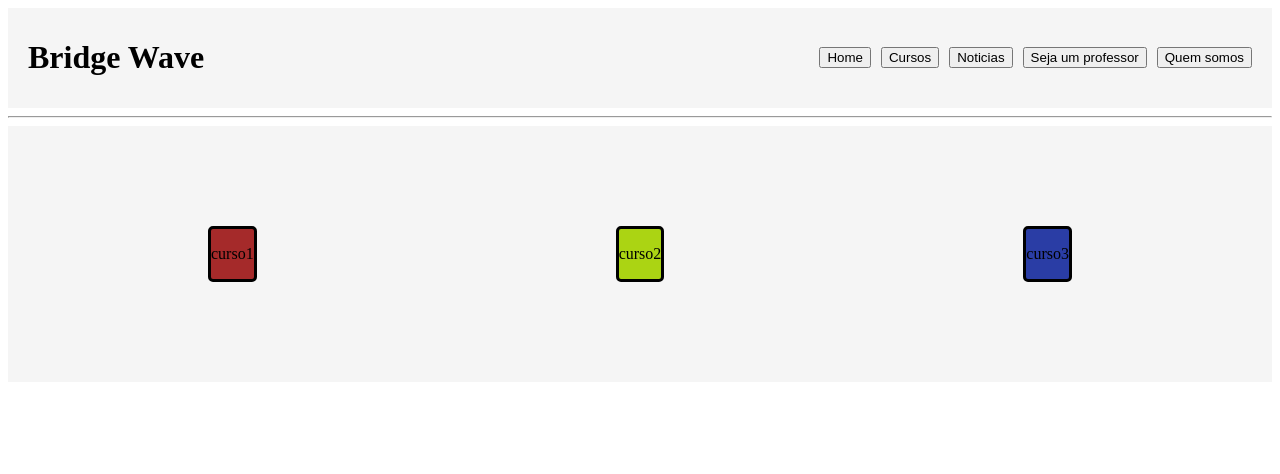
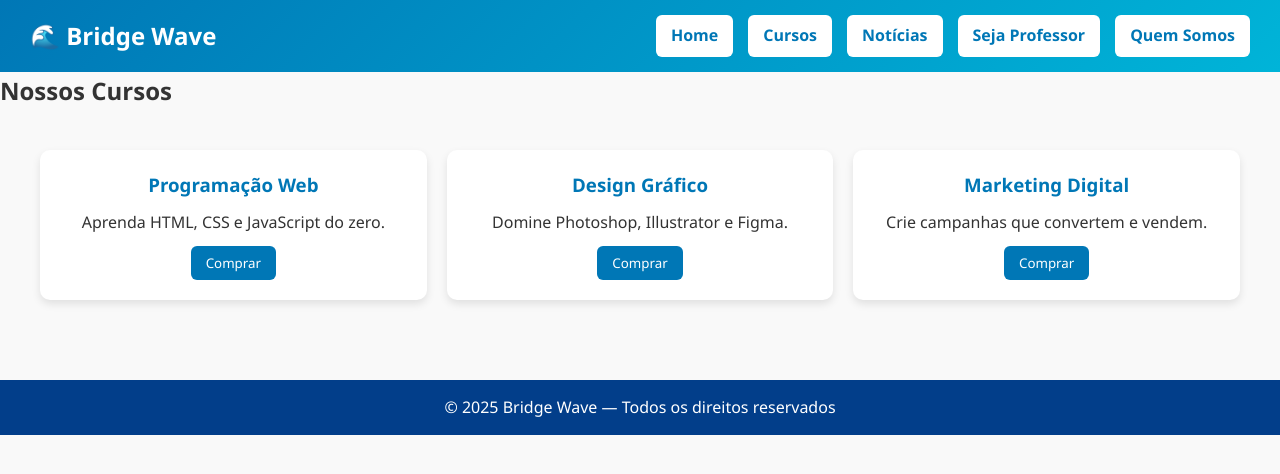
Before and after one commit to BridgeWave/BridgeWave, a Flask app: template MPA/templates/cursos.html in a window 1280 px wide. Shown: the top 474 px of the page. Run offline with Flask 3, Linux system fonts and the light colour scheme; the template is opened without the code that fills it, so the values that code supplies are empty.

Commit message:
finalização do codigo

```diff
--- a/SSR/app.py
+++ b/SSR/app.py
@@ -1,13 +1,21 @@
-from flask import Flask, render_template
+from flask import Flask, jsonify, render_template
+
 app = Flask(__name__)
-@app.route('/notas')
-def mostrar_notas():
- alunos = [
- {'nome': 'Ana', 'nota': 9.5},
- {'nome': 'Beto', 'nota': 6.0},
- {'nome': 'Carlos', 'nota': 4.5}
- ]
 
- return render_template('notas.html', lista_de_alunos=alunos)
-if __name__ == '__main__':
- app.run(debug=True, port=5001)
+@app.route('/')
+def index():
+    return render_template('index.html')
+
+@app.route('/api/<pagina>')
+def api_pagina(pagina):
+    conteudos = {
+        "home": "<h2>Bem-vindo à BridgeWave!</h2><p>Sua plataforma de cursos preferida...</p>",
+        "cursos": "<h2>Cursos Disponíveis</h2><div class='curso'>Curso 1</div><div class='curso'>Curso 2</div><div class='curso'>Curso 3</div>",
+        "noticias": "<h2>Notícias</h2><p>Últimas novidades do mundo BridgeWave...</p>",
+        "professor": "<h2>Seja Professor</h2><p>Cadastre-se e ensine conosco!</p>",
+        "quem_somos": "<h2>Quem Somos</h2><p>Conheça Eduardo e Guilherme</p>"
+    }
+    return jsonify({"html": conteudos.get(pagina, "<p>Página não encontrada</p>")})
+
+if __name__ == "__main__":
+    app.run(debug=True, port=5001)
--- /dev/null
+++ b/SSR/static/style.css
@@ -0,0 +1,186 @@
+* {
+  margin: 0;
+  padding: 0;
+  box-sizing: border-box;
+  font-family: "Segoe UI", Tahoma, sans-serif;
+}
+
+body {
+  background: #f9f9f9;
+  color: #333;
+  line-height: 1.6;
+}
+
+.header {
+  display: flex;
+  align-items: center;
+  justify-content: space-between;
+  background: linear-gradient(135deg, #0077b6, #00b4d8);
+  color: white;
+  padding: 15px 30px;
+}
+
+.header h1 {
+  font-size: 1.5rem;
+}
+
+.menu {
+  display: flex;
+  gap: 15px;
+}
+
+.menu a {
+  background: white;
+  color: #0077b6;
+  padding: 8px 15px;
+  border-radius: 6px;
+  text-decoration: none;
+  font-weight: bold;
+  transition: 0.3s;
+}
+
+.menu a:hover {
+  background: #023e8a;
+  color: white;
+}
+
+.hero {
+  text-align: center;
+  padding: 80px 20px;
+  background: url('https://picsum.photos/1600/600?blur') no-repeat center/cover;
+  color: white;
+}
+
+.hero h2 {
+  font-size: 2.2rem;
+  margin-bottom: 15px;
+}
+
+.hero p {
+  font-size: 1.2rem;
+  margin-bottom: 20px;
+}
+
+.btn {
+  display: inline-block;
+  background: #0077b6;
+  color: white;
+  padding: 10px 20px;
+  border-radius: 6px;
+  text-decoration: none;
+  font-weight: bold;
+  transition: 0.3s;
+}
+
+.btn:hover {
+  background: #023e8a;
+}
+
+.cursos {
+  display: grid;
+  grid-template-columns: repeat(auto-fit, minmax(250px, 1fr));
+  gap: 20px;
+  padding: 40px;
+}
+
+.card {
+  background: white;
+  padding: 20px;
+  border-radius: 10px;
+  box-shadow: 0 4px 8px rgba(0,0,0,0.1);
+  text-align: center;
+  transition: transform 0.3s ease, box-shadow 0.3s ease;
+}
+
+.card:hover {
+  transform: translateY(-5px);
+  box-shadow: 0 6px 12px rgba(0,0,0,0.15);
+}
+
+.card h3 {
+  margin-bottom: 10px;
+  color: #0077b6;
+}
+
+.card button {
+  margin-top: 10px;
+  background: #0077b6;
+  color: white;
+  border: none;
+  padding: 8px 15px;
+  border-radius: 6px;
+  cursor: pointer;
+  transition: 0.3s;
+}
+
+.card button:hover {
+  background: #023e8a;
+}
+
+.noticia {
+  background: white;
+  margin: 20px;
+  padding: 20px;
+  border-radius: 10px;
+  box-shadow: 0 4px 8px rgba(0,0,0,0.1);
+}
+
+.noticia h3 {
+  margin-bottom: 10px;
+  color: #0077b6;
+}
+
+.form-professor {
+  max-width: 400px;
+  margin: 40px auto;
+  background: white;
+  padding: 20px;
+  border-radius: 12px;
+  box-shadow: 0 4px 8px rgba(0,0,0,0.1);
+}
+
+.form-professor label {
+  display: block;
+  margin-bottom: 15px;
+  font-weight: bold;
+}
+
+.form-professor input {
+  width: 100%;
+  padding: 8px;
+  border: 1px solid #bbb;
+  border-radius: 6px;
+  margin-top: 5px;
+}
+
+.form-professor button {
+  width: 100%;
+  background: #00b4d8;
+  border: none;
+  color: white;
+  padding: 10px;
+  border-radius: 6px;
+  font-weight: bold;
+  cursor: pointer;
+  transition: 0.3s;
+}
+
+.form-professor button:hover {
+  background: #0077b6;
+}
+
+footer {
+  text-align: center;
+  padding: 15px;
+  background: #023e8a;
+  color: white;
+  margin-top: 40px;
+}
+
+.curso {
+    background-color: #f5f5f5;
+    border: 1px solid #333;
+    padding: 15px;
+    margin-bottom: 10px;
+    border-radius: 5px;
+}
--- /dev/null
+++ b/SSR/templates/cursos.html
@@ -0,0 +1,46 @@
+<!DOCTYPE html>
+<html lang="pt-br">
+<head>
+  <meta charset="UTF-8">
+  <meta name="viewport" content="width=device-width, initial-scale=1.0">
+  <title>Bridge Wave - Cursos</title>
+  <link rel="stylesheet" href="{{ url_for('static', filename='style.css') }}">
+</head>
+<body>
+  <header class="header">
+    <h1>🌊 Bridge Wave</h1>
+    <nav class="menu">
+      <a href="/">Home</a>
+      <a href="/cursos">Cursos</a>
+      <a href="/noticias">Notícias</a>
+      <a href="/professor">Seja Professor</a>
+      <a href="/quem_somos">Quem Somos</a>
+    </nav>
+  </header>
+
+  <main>
+    <h2>Nossos Cursos</h2>
+    <div class="cursos">
+      <div class="card">
+        <h3>Programação Web</h3>
+        <p>Aprenda HTML, CSS e JavaScript do zero.</p>
+        <button>Comprar</button>
+      </div>
+      <div class="card">
+        <h3>Design Gráfico</h3>
+        <p>Domine Photoshop, Illustrator e Figma.</p>
+        <button>Comprar</button>
+      </div>
+      <div class="card">
+        <h3>Marketing Digital</h3>
+        <p>Crie campanhas que convertem e vendem.</p>
+        <button>Comprar</button>
+      </div>
+    </div>
+  </main>
+
+  <footer>
+    <p>© 2025 Bridge Wave — Todos os direitos reservados</p>
+  </footer>
+</body>
+</html>
```
Also changed, not shown: SSR/static/main.js (added, +21 -0 lines), SSR/templates/index.html (+22 -24 lines), SSR/templates/notas.html (deleted, +0 -33 lines), SSR/templates/noticias.html (added, +37 -0 lines), SSR/templates/professor.html (added, +36 -0 lines), SSR/templates/quem_somos.html (added, +30 -0 lines).
